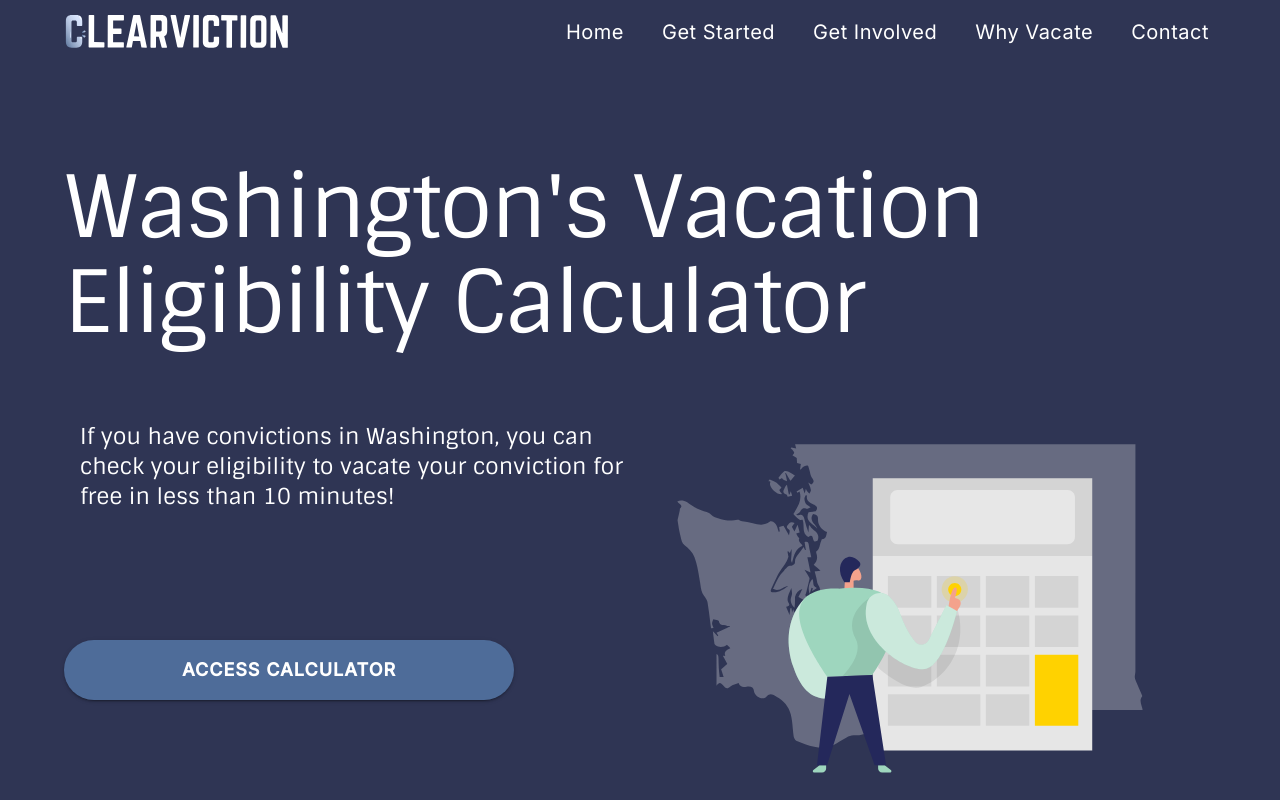
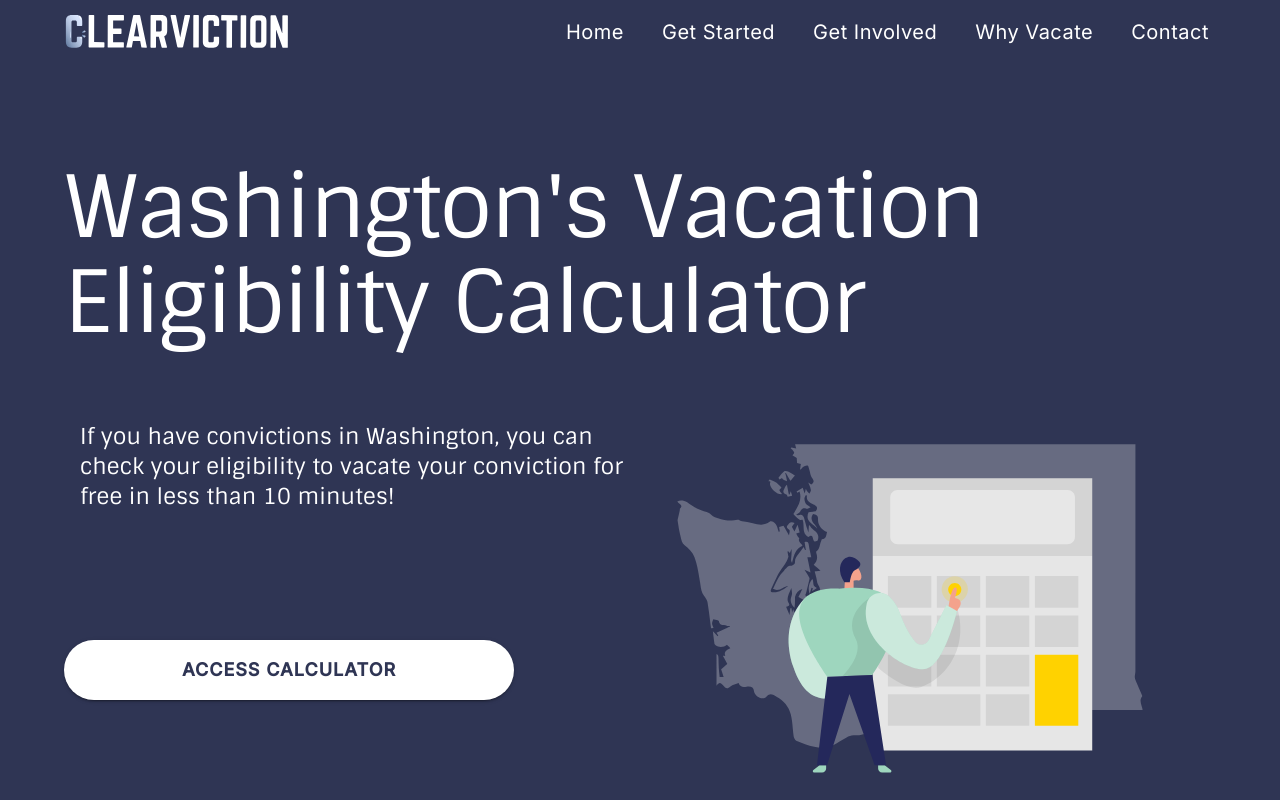
Before and after one commit to openseattle/clearviction-v1, a React (Create React App) app: page / in a window 1280 px wide. Shown: the top 800 px of the page. Built offline with nearby package versions, Linux system fonts and the light colour scheme.

Commit message:
change background and text color of access calc button

```diff
--- a/src/ui-kit/RedesignButtonPrimary.jsx
+++ b/src/ui-kit/RedesignButtonPrimary.jsx
@@ -4,6 +4,8 @@ import { makeStyles } from '@mui/styles';
 const useStyles = makeStyles(theme => ({
     RedesignButtonPrimaryStyle: {
         width: "450px",
+        backgroundColor: "#ffffff",
+        color: "#2F3554",
         height: "60px",
         borderRadius: "50px",
         padding: "16px",
```
